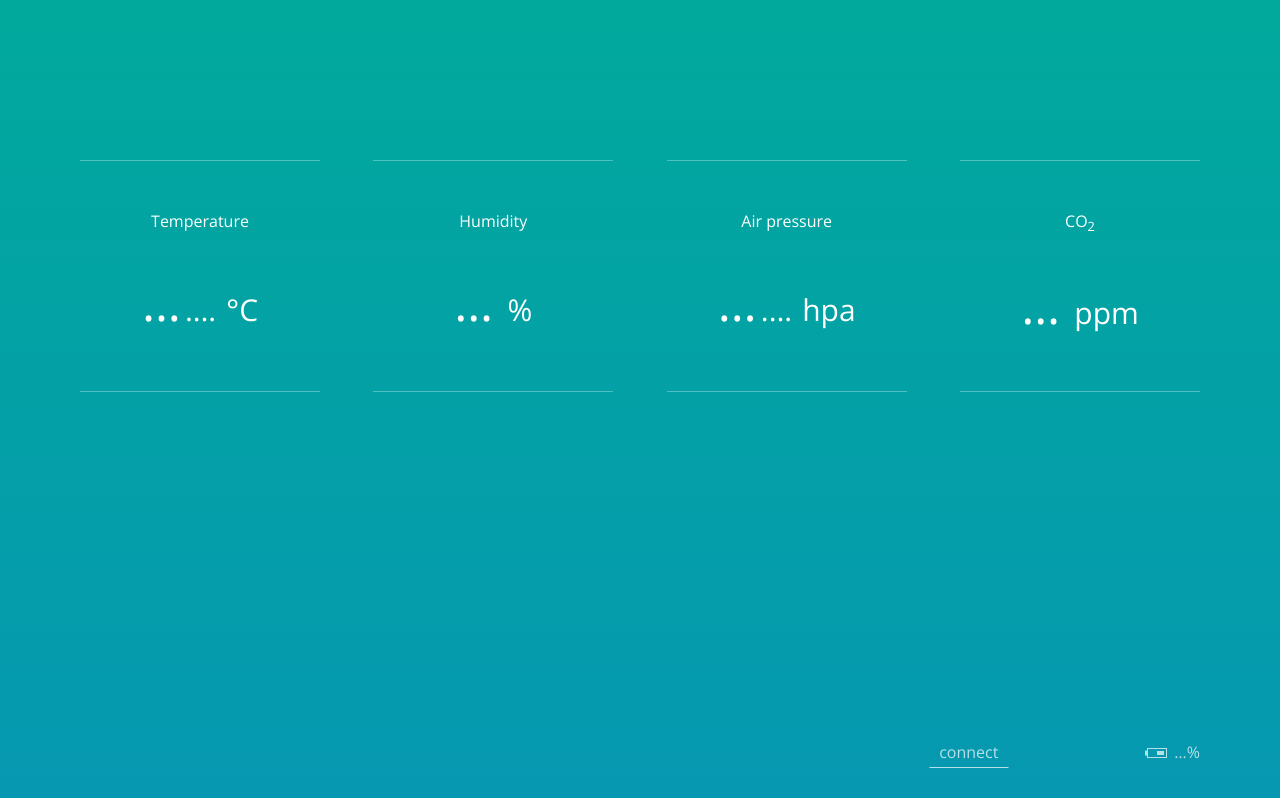
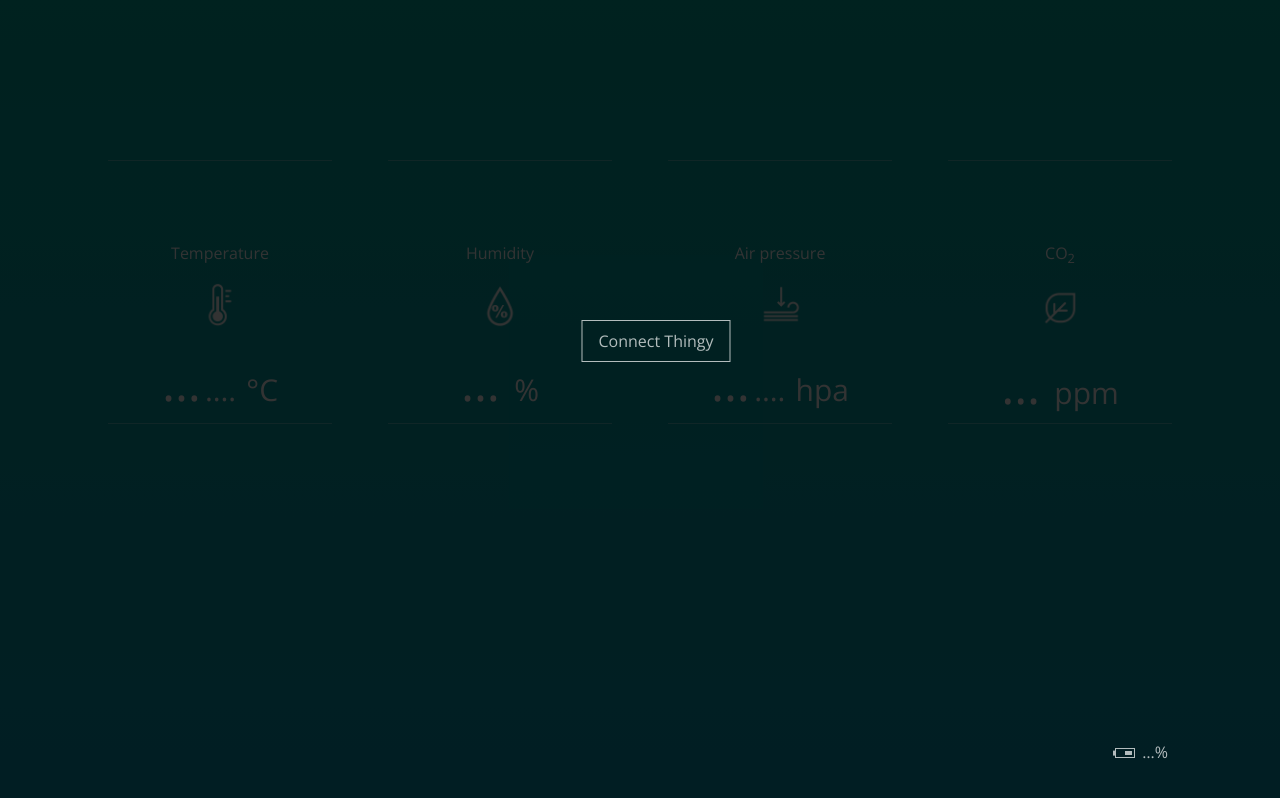
Before and after one commit to jaronbarends/thingy-simple-dashboard, a website with bundled scripts: page src/index.html in a window 1280 px wide. Built offline with nearby package versions, Linux system fonts and the light colour scheme; files whose address does not match are found by name.

Commit message:
added images; added overlay to connect

```diff
--- a/src/css/style.css
+++ b/src/css/style.css
@@ -46,17 +46,29 @@
 
 .dashboard {
 	display: flex;
-	justify-content: space-between;
+	justify-content: space-around;
+	flex-wrap: wrap;
 	margin: 0 auto;
-	padding: 10em 0 0;
+	padding: 10em 0;
 }
 
 .metric-display {
 	border-top: 1px solid;
 	border-bottom: 1px solid;
 	border-color: rgba(255, 255, 255, 0.3);
-	padding: 3em 0;
-	width: 15em;
+	padding: 10vh 0 0;
+	width: 20%;
+	max-width: 15em;
+}
+
+@media screen and (max-width: 800px) {
+	html {
+		font-size: 50%;
+	}
+	.metric-display {
+		width: 40%;
+		max-width: none;
+	}
 }
 
 .icon {
@@ -95,11 +107,27 @@
 
 .connect-box {
 	position: absolute;
-	right: 0;
+	right: 2em;
 	bottom: 2em;
 	display: flex;
 	justify-content: flex-end;
 	align-items: center;
+}
+
+.connect-overlay {
+	position: fixed;
+	top: 0;
+	left: 0;
+	width: 100vw;
+	height: 100vh;
+	background: rgba(255, 255, 255, 0.4);
+	background: rgba(0,0,0, 0.8);
+	transition: opacity 0.3s ease-in-out;
+}
+
+.connect-overlay--is-hidden {
+	opacity: 0;
+	pointer-events: none;
 }
 
 
@@ -129,6 +157,21 @@
 .btn--is-disabled:focus {
 	opacity: 0;
 	pointer-events: none;
+}
+
+.btn--connect {
+	position: absolute;
+	top: 40%;
+	left: 50%;
+	transform: translateX(-50%);
+	border-color: currentColor;
+	padding: 0.5em 1em;
+}
+
+.btn--connect:hover,
+.btn--connect:focus {
+	background-color: rgba(255, 255, 255, 0.1);
+	box-shadow: 0 0 10px rgba(255, 255, 255, 0.3);
 }
 
 .battery-status {
--- a/src/index.html
+++ b/src/index.html
@@ -1,5 +1,5 @@
 <!doctype html>
-<html lang="nl-nl">
+<html lang="en-en">
 <head>
 	<meta charset="UTF-8">
 	<meta http-equiv="X-UA-Compatible" content="IE=edge">
@@ -54,8 +54,12 @@
 
 
 		<div class="connect-box">
-			<input class="btn" type="button" id="connect-btn" value="connect">
+			<div id="connect-overlay" class="connect-overlay">
+				<input class="btn btn--connect" type="button" id="connect-btn" value="Connect Thingy">
+			</div>
+
 			<input class="btn btn--is-disabled" type="button" id="disconnect-btn" value="disconnect">
+
 
 			<div class="battery-status" >
 				<div id="battery-icon" class="battery-icon" style="--status: 0.5;"></div>
--- a/src/js/thingy-simple-dashboard.js
+++ b/src/js/thingy-simple-dashboard.js
@@ -2,9 +2,11 @@
 
 const thingy = new Thingy({logEnabled: true});
 const metricsToTrack = new Map();
+const connectOverlay = document.getElementById(`connect-overlay`);
 const connectBtn = document.getElementById(`connect-btn`);
 const disconnectBtn = document.getElementById(`disconnect-btn`);
 const disabledBtnClass = 'btn--is-disabled';
+const overlayHiddenClass = 'connect-overlay--is-hidden';
 
 
 /**
@@ -57,6 +59,7 @@
 const start = async function(device) {
 	try {
 		await device.connect();
+		connectOverlay.classList.add(overlayHiddenClass);
 		connectBtn.classList.add(disabledBtnClass);
 		disconnectBtn.classList.remove(disabledBtnClass);
 		metricsToTrack.forEach( async (metric) => {
@@ -77,6 +80,7 @@
 const stop = async function(device) {
 	try {
 		await device.disconnect();
+		connectOverlay.classList.remove(overlayHiddenClass);
 		connectBtn.classList.remove(disabledBtnClass);
 		disconnectBtn.classList.add(disabledBtnClass);
 		metricsToTrack.forEach( async (metric) => {
```
Also changed, not shown: src/README.md (added), src/images/co2.png (added), src/images/humidity.png (added), src/images/pressure.png (added), src/images/temperature.png (added).
